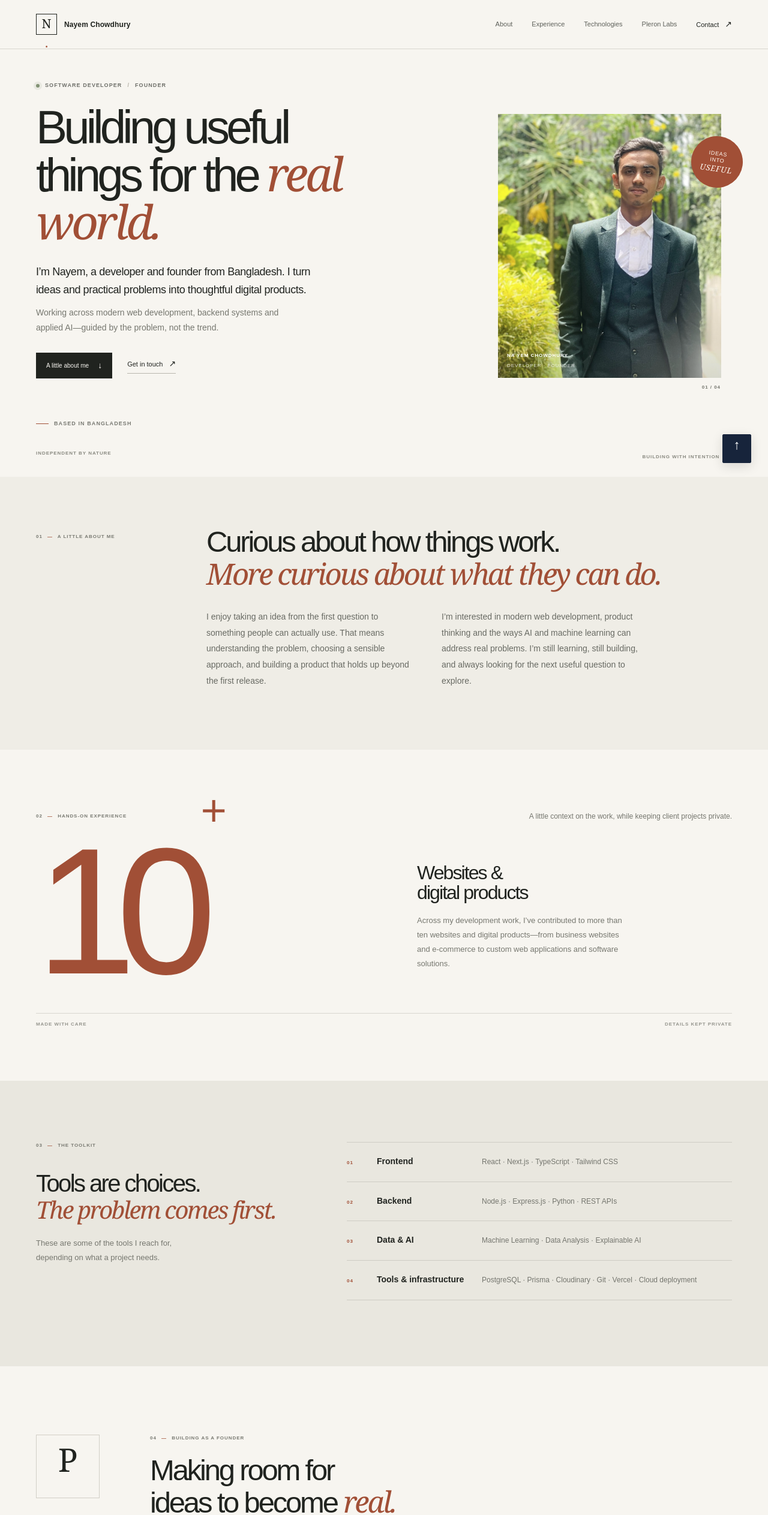
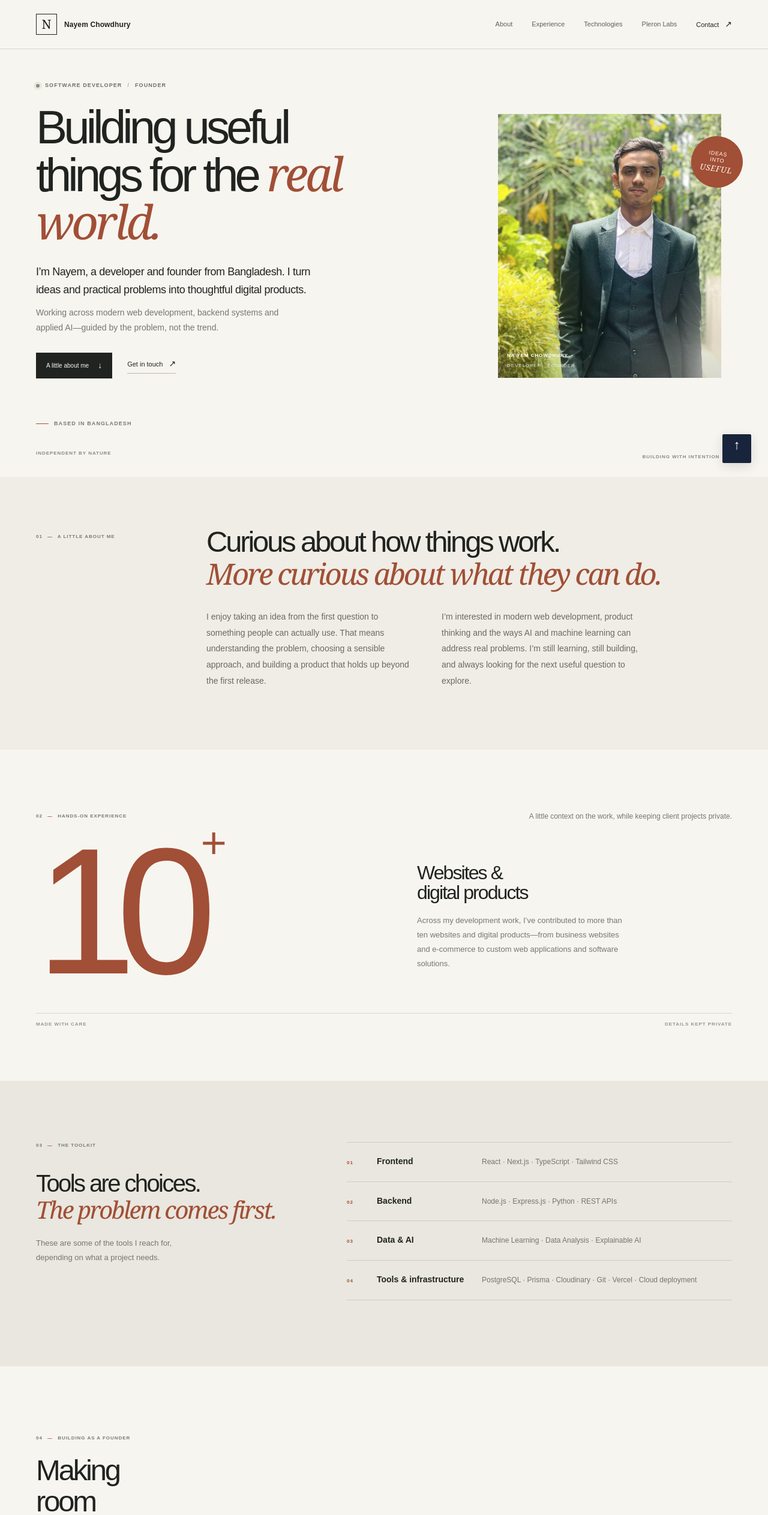
Before and after one commit to nayem11-am/portfolio, a Next.js app: page / in a window 1280 px wide. Shown: the top 2526 px of the page at 60% size. Built offline with nearby package versions, Linux system fonts and the light colour scheme.

Commit message:
second commit

```diff
--- a/app/globals.css
+++ b/app/globals.css
@@ -87,7 +87,7 @@ h1 em, h2 em { color: var(--accent); font-family: Georgia, 'Times New Roman', se
 .experience-top { grid-column: 1 / -1; display: flex; align-items: center; justify-content: space-between; margin-bottom: 22px; }
 .experience-note { color: var(--muted); font-size: 12px; margin: 0; }
 .experience-number { font-size: clamp(180px, 25vw, 300px); line-height: .85; letter-spacing: -.11em; color: var(--accent); font-weight: 400; }
-.experience-number sup { vertical-align: top; font-family: Georgia, serif; font-size: .28em; letter-spacing: -.04em; margin-left: 5px; }
+.experience-number sup { vertical-align: top; position: relative; top: .14em; font-family: Georgia, serif; font-size: .28em; letter-spacing: -.04em; margin-left: 5px; }
 .experience-description { align-self: end; padding: 0 10px 28px 55px; }
 .experience-description h2 { font-size: 32px; line-height: 1.05; letter-spacing: -.06em; font-weight: 450; margin: 0 0 17px; }
 .experience-description p { color: var(--muted); font-size: 13px; line-height: 1.85; max-width: 360px; margin: 0; }
--- a/app/page.tsx
+++ b/app/page.tsx
@@ -24,7 +24,7 @@ export default function Home() {
       <ScrollReset />
       <header className="site-header">
         <a className="wordmark" href="#top" aria-label="Nayem Chowdhury, home">
-          <span className="wordmark-mark">N<span>.</span></span>
+          <span className="wordmark-mark">N</span>
           <span className="wordmark-name">Nayem Chowdhury</span>
         </a>
         <nav aria-label="Main navigation">
@@ -61,7 +61,6 @@ export default function Home() {
             />
           </div>
           <div className="portrait-caption"><span>NA YEM CHOWDHURY</span><span>DEVELOPER · FOUNDER</span></div>
-          <span className="portrait-index">01 / 04</span>
           <span className="portrait-stamp">IDEAS<br />INTO<br /><i>USEFUL</i></span>
         </div>
         <div className="hero-bottom"><span>INDEPENDENT BY NATURE</span><span>BUILDING WITH INTENTION <span className="down-mark">↓</span></span></div>
@@ -113,7 +112,6 @@ export default function Home() {
       </section>
 
       <section className="founder-section shell" id="pleron">
-        <div className="founder-mark" aria-hidden="true">P<span>.</span></div>
         <div className="founder-content">
           <p className="section-label">04 <span>—</span> BUILDING AS A FOUNDER</p>
           <h2>Making room for<br />ideas to become <em>real.</em></h2>
```
